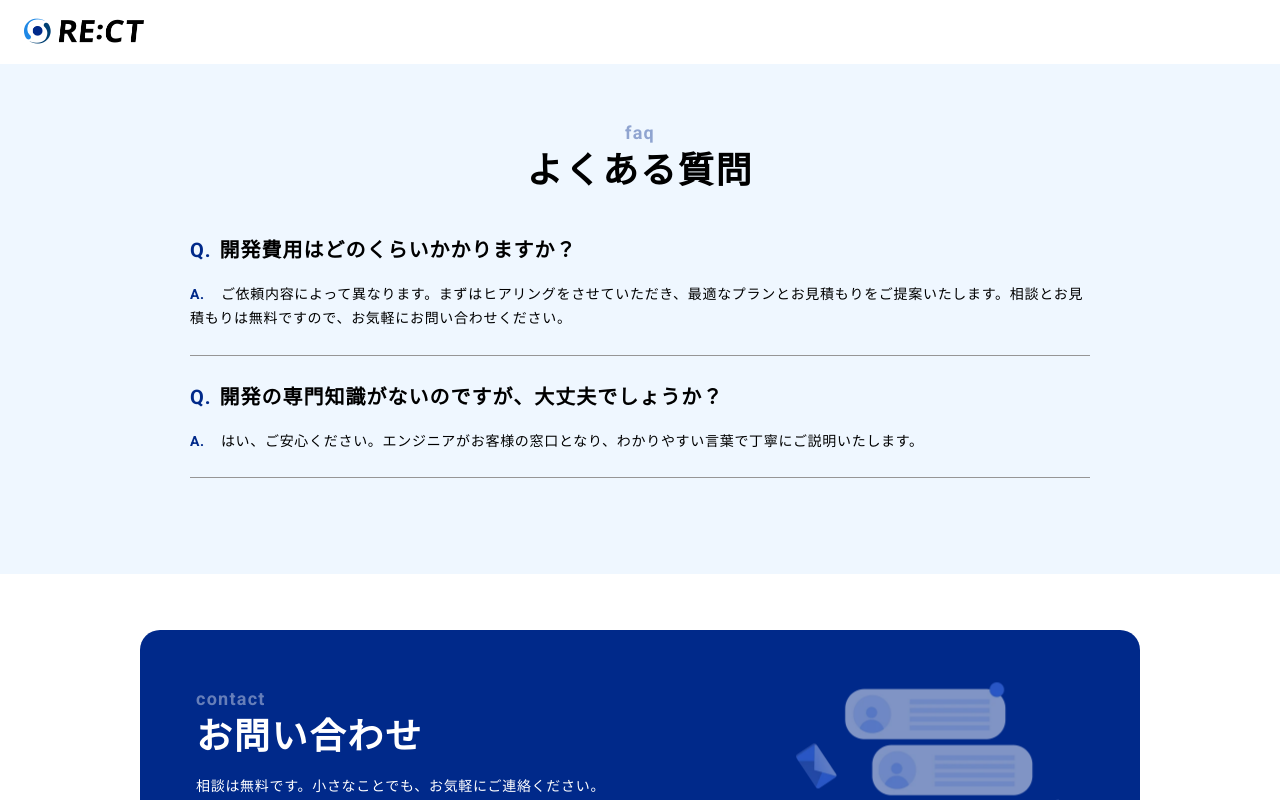
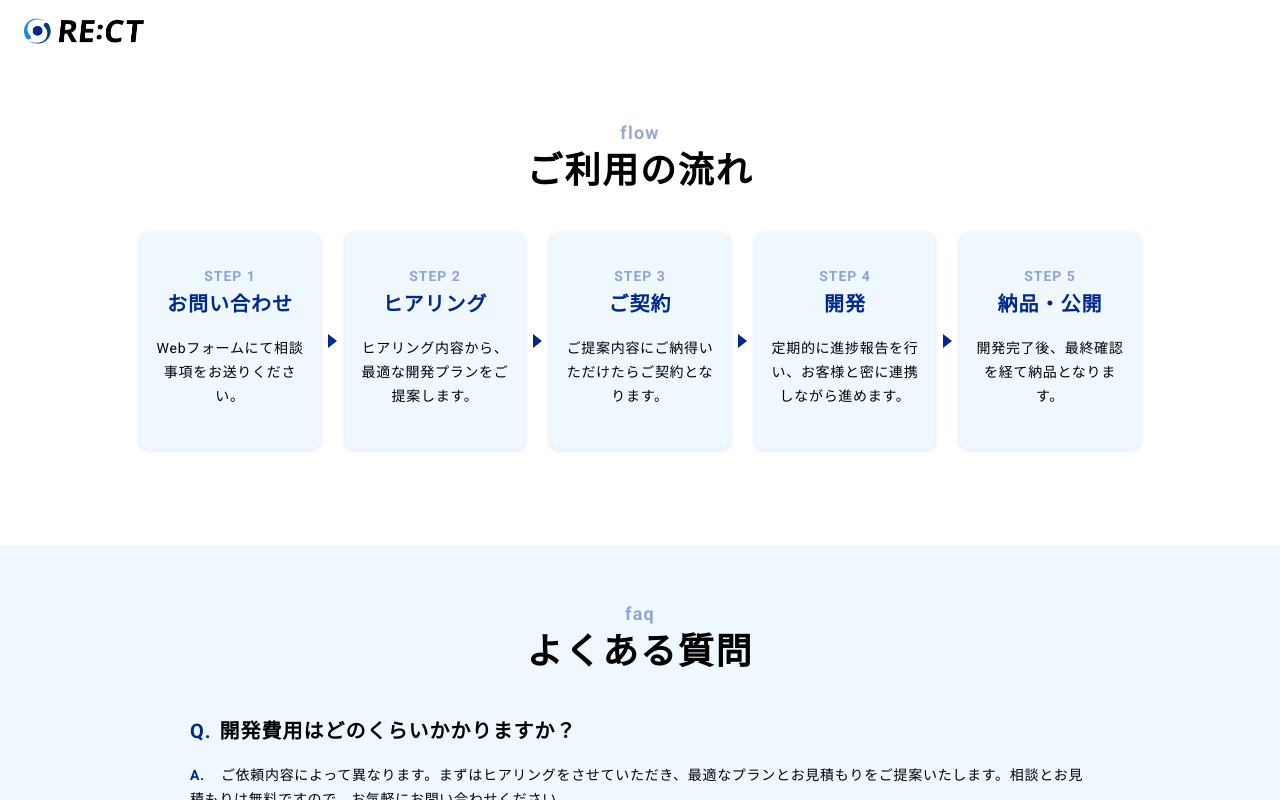
Before and after one commit to yutaroud/rect, a Next.js app: page /demand in a window 1280 px wide. Shown: the top 800 px of the page. Built offline with nearby package versions, Linux system fonts and the light colour scheme.

Commit message:
ご利用の流れ作成

```diff
--- a/src/app/demand/Flow.tsx
+++ b/src/app/demand/Flow.tsx
@@ -1,7 +1,149 @@
+import Heading2 from './components/Heading2'
+import { Box,Typography } from '@mui/material';
+import arrow from '../../../public/image/demand/arrow.svg';
+import React from 'react';
+
+const flow = [
+  {
+    id: '1',
+    step: 'STEP 1',
+    title: 'お問い合わせ',
+    detail: 'Webフォームにて相談事項をお送りください。',
+  },
+  {
+    id: '2',
+    step: 'STEP 2',
+    title: 'ヒアリング',
+    detail:
+      'ヒアリング内容から、最適な開発プランをご提案します。',
+  },
+  {
+    id: '3',
+    step: 'STEP 3',
+    title: 'ご契約',
+    detail:
+      'ご提案内容にご納得いただけたらご契約となります。',
+  },
+  {
+    id: '4',
+    step: 'STEP 4',
+    title: '開発',
+    detail:
+      '定期的に進捗報告を行い、お客様と密に連携しながら進めます。',
+  },
+  {
+    id: '5',
+    step: 'STEP 5',
+    title: '納品・公開',
+    detail:
+      '開発完了後、最終確認を経て納品となります。',
+  },
+];
+
+const sxStyles = {
+  list: {
+    fontSize: '14px',
+    letterSpacing: '0.05em',
+    lineHeight: '1.7',
+    mt: 5,
+    display: 'flex',
+    gap: '8px',
+    justifyContent: 'space-between',
+    listStyle: 'none',
+    alignItems: 'center',
+  },
+  listItem: {
+    px: '12px',
+    pt: 4,
+    pb: 5,
+    backgroundColor: '#EFF7FF',
+    borderRadius: '8px',
+    border: 'solid 1px #EFF7FF',
+    boxShadow: '0px 1px 5px rgba(34, 106, 170, 0.19)',
+    width: '180px',
+  },
+  icon: {
+    background: `url(${arrow.src})`,
+    width: '9px',
+    height: '14px',
+    content: '""',
+    backgroundSize: 'contain',
+    backgroundRepeat: 'no-repeat',
+    display: 'inline-block'
+  },
+  listItemWrap: {
+    display: 'flex',
+    flexDirection: 'column',
+  }
+}
+
+const Arrow = () => {
+  return (
+    <Box component="span" sx={sxStyles.icon}></Box>
+  );
+}
 
 const Flow = () => {
   return (
-    <p></p>
+    <Box
+      sx={{
+        display: 'flex',
+        alignItems: 'center',
+        pt: 7,
+        pb: 12,
+      }}
+    >
+      <Box
+        sx={{
+          maxWidth: '1000px',
+          width: '100%',
+          mx: 'auto',
+        }}
+      >
+        <Heading2 subText="flow" mainText="ご利用の流れ"/>
+        <Box sx={sxStyles.list} component="ol">
+          {flow.map((item, index) => (
+            <React.Fragment key={item.id}>
+              <Box component="li" sx={sxStyles.listItem}>
+                <Box sx={sxStyles.listItemWrap}>
+                  <Typography sx={{
+                    fontSize: '20px',
+                    fontWeight: 'bold',
+                    letterSpacing: '0.05em',
+                    lineHeight: '1.7',
+                    display: 'flex',
+                    flexDirection: 'column',
+                    alignContent: 'center',
+                    justifyContent: 'flex-start',
+                    textAlign: 'center',
+                    color: '#00298A'
+                  }}>
+                    <Typography component="span" sx={{
+                      fontSize: '14px',
+                      fontWeight: 'bold',
+                      color: 'rgba(0, 41, 138, 0.4)'
+                    }}>{item.step}</Typography>
+                    {item.title}
+                  </Typography>
+                  <Typography sx={{
+                    mt: 2,
+                    fontSize: '14px',
+                    letterSpacing: '0.05em',
+                    lineHeight: '1.7',
+                    textAlign: 'center'
+                  }}>
+                    {item.detail}
+                  </Typography>
+                </Box>
+              </Box>
+              {index < flow.length - 1 && (
+                <Arrow/>
+              )}
+            </React.Fragment>
+          ))}
+        </Box>
+      </Box>
+    </Box>
   )
 }
 export default Flow;
```
Also changed, not shown: public/image/demand/arrow.svg (added).
